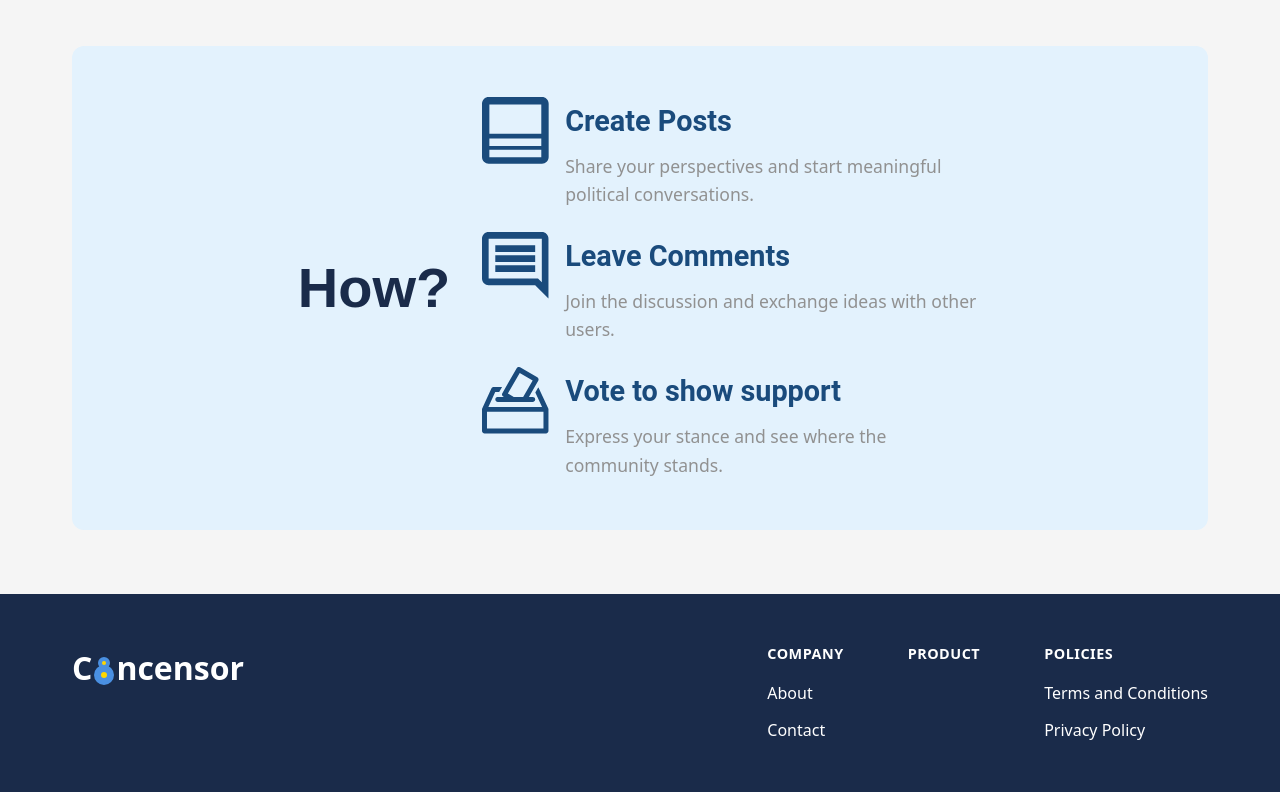
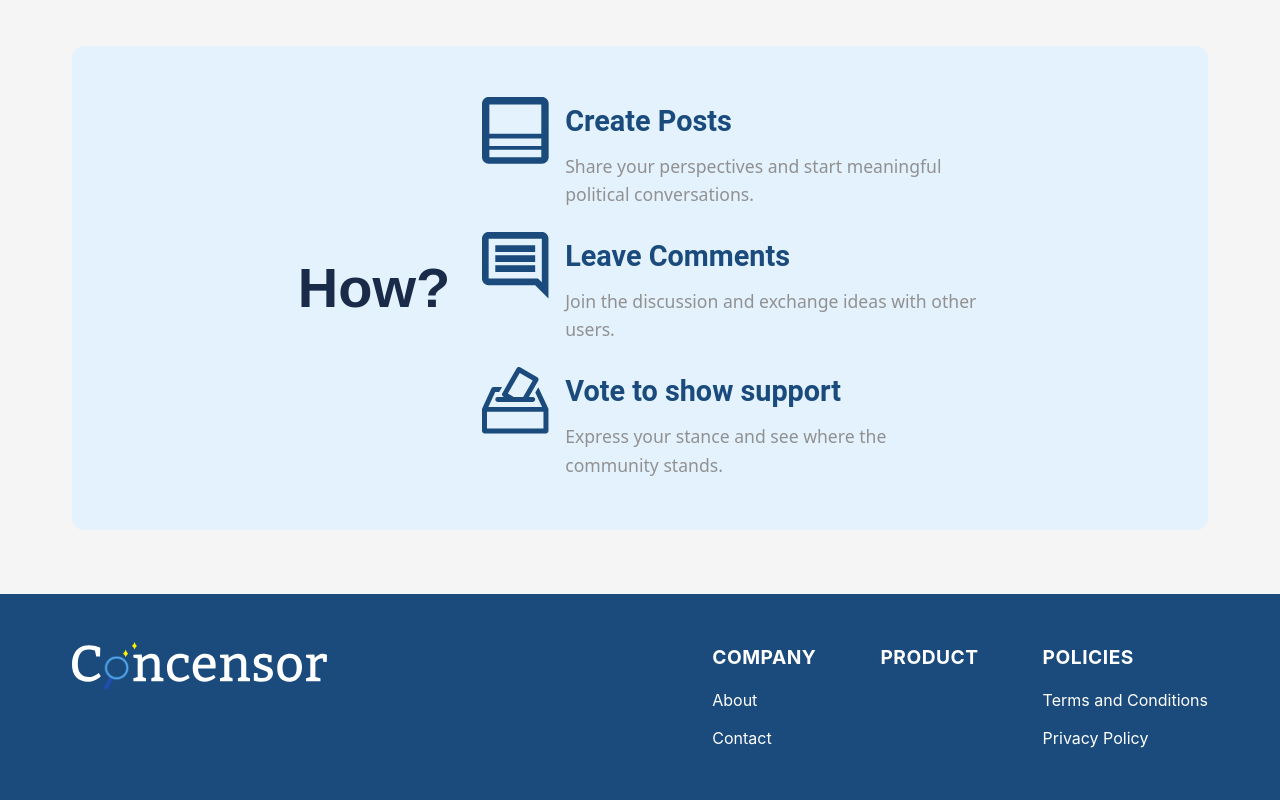
Before and after one commit to joe135730/Concensor, a React (Vite) app in the folder apps/concensor-frontend/: page / in a window 1280 px wide. Shown: the part 2433-3233 px from the top of the page. Built offline with nearby package versions, Linux system fonts and the light colour scheme.

Commit message:
Update footer
1. Update footer logo to svg
2. Update footer font style

```diff
--- a/apps/concensor-frontend/src/components/common/Footer.css
+++ b/apps/concensor-frontend/src/components/common/Footer.css
@@ -1,5 +1,5 @@
 .footer {
-  background-color: #1a2b4a;
+  background-color: #1A4B7C;
   color: white;
   width: 100%;
   padding: 3rem 0;
@@ -22,91 +22,14 @@
 .footer-logo {
   text-decoration: none;
   color: white;
+  display: flex;
+  align-items: center;
 }
 
-.footer-logo-text {
-  font-size: 2rem;
-  font-weight: bold;
-  color: white;
-  display: inline-block;
-}
-
-.footer-logo-o-wrapper {
-  position: relative;
-  display: inline-block;
-  width: 20px;
-  height: 28px;
-  vertical-align: middle;
-  margin: 0 2px;
-}
-
-/* Connecting line */
-.footer-logo-o-wrapper::before {
-  content: '';
-  position: absolute;
-  top: 10px;
-  left: 50%;
-  transform: translateX(-50%);
-  width: 2px;
-  height: 8px;
-  background-color: #4a90e2;
-  z-index: 1;
-}
-
-/* Upper circle */
-.footer-logo-o-upper {
-  position: absolute;
-  top: 0;
-  left: 50%;
-  transform: translateX(-50%);
-  width: 12px;
-  height: 12px;
-  border-radius: 50%;
-  background-color: #4a90e2;
-  border: 2px solid #4a90e2;
-  z-index: 2;
-}
-
-/* Yellow dot in upper circle */
-.footer-logo-o-upper::after {
-  content: '';
-  position: absolute;
-  top: 50%;
-  left: 50%;
-  transform: translate(-50%, -50%);
-  width: 4px;
-  height: 4px;
-  border-radius: 50%;
-  background-color: #ffd700;
-  z-index: 3;
-}
-
-/* Lower circle (the 'o') */
-.footer-logo-o-lower {
-  position: absolute;
-  bottom: 0;
-  left: 50%;
-  transform: translateX(-50%);
-  width: 20px;
-  height: 20px;
-  border-radius: 50%;
-  background-color: #4a90e2;
-  border: 2px solid #4a90e2;
-  z-index: 2;
-}
-
-/* Yellow dot in lower circle */
-.footer-logo-o-lower::after {
-  content: '';
-  position: absolute;
-  top: 50%;
-  left: 50%;
-  transform: translate(-50%, -50%);
-  width: 6px;
-  height: 6px;
-  border-radius: 50%;
-  background-color: #ffd700;
-  z-index: 3;
+.footer-logo-image {
+  height: 48px;
+  width: auto;
+  display: block;
 }
 
 .footer-right {
@@ -122,7 +45,8 @@
 }
 
 .footer-heading {
-  font-size: 0.9rem;
+  font-family: 'Inter', sans-serif;
+  font-size: 1.2rem;
   font-weight: bold;
   text-transform: uppercase;
   margin: 0 0 1rem 0;
@@ -140,6 +64,7 @@
 }
 
 .footer-links li a {
+  font-family: 'Inter', sans-serif;
   color: white;
   text-decoration: none;
   font-size: 1rem;
@@ -164,7 +89,7 @@
     width: 100%;
   }
 
-  .footer-logo-text {
-    font-size: 1.5rem;
+  .footer-logo-image {
+    height: 40px;
   }
 }
--- a/apps/concensor-frontend/src/components/common/Footer.tsx
+++ b/apps/concensor-frontend/src/components/common/Footer.tsx
@@ -1,4 +1,5 @@
 import { Link } from 'react-router-dom';
+import Logo from '../../assets/Logo.svg';
 import './Footer.css';
 
 const Footer = () => {
@@ -7,12 +8,7 @@ const Footer = () => {
       <div className="footer-container">
         <div className="footer-left">
           <Link to="/" className="footer-logo">
-            <span className="footer-logo-text">
-              C<span className="footer-logo-o-wrapper">
-                <span className="footer-logo-o-upper"></span>
-                <span className="footer-logo-o-lower"></span>
-              </span>ncensor
-            </span>
+            <img src={Logo} alt="Concensor" className="footer-logo-image" />
           </Link>
         </div>
         <div className="footer-right">
```
